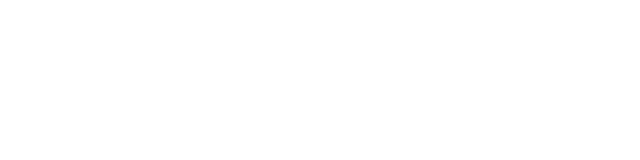
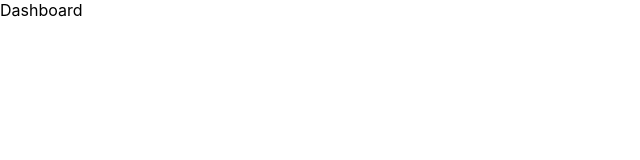
Before and after one commit to stalin670/Auth-JWT, a React (Create React App) app in the folder client/: page /Dashboard in a window 1280 px wide. Before the commit this address had no page. Shown: the top 160 px of the page, without its empty margins (0-640 px from the left). Built offline with nearby package versions, Linux system fonts and the light colour scheme.

Commit message:
Update Routing after User Login

```diff
--- a/client/package.json
+++ b/client/package.json
@@ -6,6 +6,7 @@
     "@testing-library/jest-dom": "^5.17.0",
     "@testing-library/react": "^13.4.0",
     "@testing-library/user-event": "^13.5.0",
+    "jsonwebtoken": "^9.0.2",
     "react": "^18.3.1",
     "react-dom": "^18.3.1",
     "react-router-dom": "^6.26.1",
--- a/client/src/App.js
+++ b/client/src/App.js
@@ -1,7 +1,8 @@
-import './App.css';
+import {BrowserRouter as Router, Routes, Route, Navigate} from 'react-router-dom'
 import { Register } from './Pages/Register';
 import { Login } from './Pages/Login'
-import {BrowserRouter as Router, Routes, Route, Navigate} from 'react-router-dom'
+import Dashboard from './Pages/Dashboard';
+import './App.css';
 
 function App() {
   return (
@@ -10,6 +11,7 @@ function App() {
       <Route path='/' element={<Navigate to='/Login' />} />
         <Route path='/Login' element={<Login />} />
         <Route path='/Register' element={<Register />} />
+        <Route path='/Dashboard' element={<Dashboard />} />
       </Routes>
     </Router>
   );
--- /dev/null
+++ b/client/src/Pages/Dashboard.jsx
@@ -0,0 +1,9 @@
+import React from 'react'
+
+const Dashboard = () => {
+  return (
+    <div>Dashboard</div>
+  )
+}
+
+export default Dashboard
--- a/client/src/Pages/Login.jsx
+++ b/client/src/Pages/Login.jsx
@@ -1,11 +1,11 @@
 import React, {useState} from 'react'
-// import {useNavigate} from "react-router-dom"
+import {useNavigate} from "react-router-dom"
 import '../style/login.css'
 
 export const Login = () => {
     const [email, setEmail] = useState()
     const [password, setPassword] = useState()
-    // const navigate = useNavigate()
+    const navigate = useNavigate()
 
     const handleLogin = async (event) => {
         event.preventDefault();
@@ -23,6 +23,14 @@ export const Login = () => {
           });
 
           const data = await response.json();
+
+          if(data.user) {
+            alert('Login Successful')
+            navigate('/Dashboard')
+          }
+          else {
+            alert('Username or Password is Incorrect')
+          }
 
           console.log(data);
         } catch (error) {
```
Also changed, not shown: 1 other file (tests, documents, lock files or other folders).
